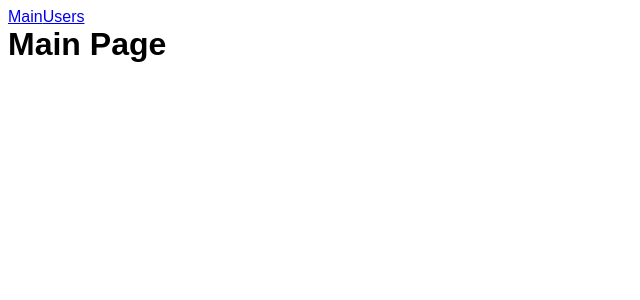
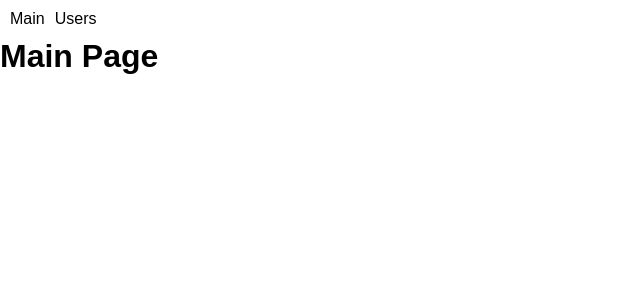
Before and after one commit to 233blr/NextContacts, a Next.js app: page / in a window 1280 px wide. Shown: the top 300 px of the page, without its empty margins (0-640 px from the left). Built offline with nearby package versions, Linux system fonts and the light colour scheme.

Commit message:
added global styles

```diff
--- /dev/null
+++ b/pages/_app.js
@@ -0,0 +1,5 @@
+import '../styles/global.css';
+
+export default function MyApp({Component, pageProps}) {
+    return <Component {...pageProps} />
+}
--- a/pages/index.js
+++ b/pages/index.js
@@ -11,25 +11,12 @@ const App = () => {
 
             <style jsx>
                 {`
-          * {
-            padding: 0;
-            margin: 0;
-            box-sizing: border-box;
-            font-family: sans-serif, serif;
-          };
                   nav {
+                    margin: 10px;
                     display: flex;
                     flex-direction: row;
                     gap: 10px;
-          };
-          a {
-            text-decoration: none;
-            color: #000;
-          };
-          a:hover {
-            text-decoration: underline;
-            cursor: pointer;
-          };
+                  }
                 `}
             </style>
 
--- /dev/null
+++ b/styles/global.css
@@ -0,0 +1,16 @@
+* {
+    padding: 0;
+    margin: 0;
+    box-sizing: border-box;
+    font-family: sans-serif, serif;
+}
+
+a {
+    text-decoration: none;
+    color: #000;
+}
+
+a:hover {
+    text-decoration: underline;
+    cursor: pointer;
+}
```
Lines whose indentation alone changed are shown as unchanged.
